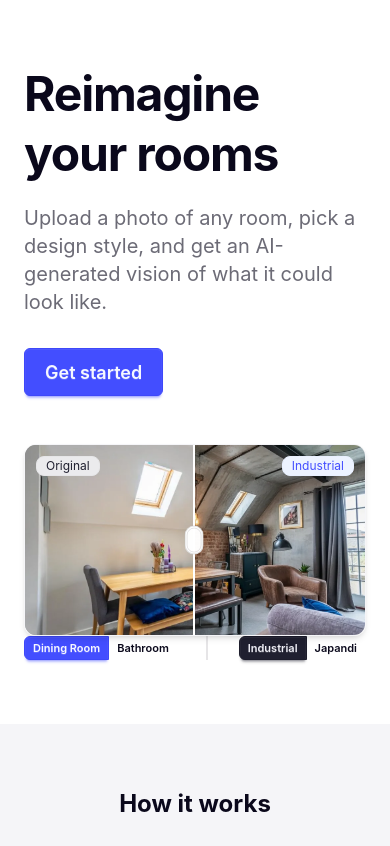
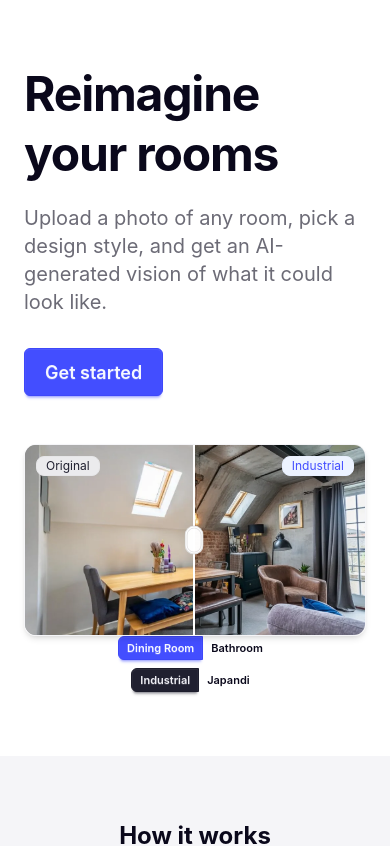
Before and after one commit to GitToby/visions, a React (Vite) app in the folder frontend/: page / in a window 390 px wide. Shown: the top 846 px of the page. Built offline with nearby package versions, Linux system fonts and the light colour scheme; no server answers; what openapi-fetch would draw is missing.

Commit message:
mobile ready buttons

```diff
--- a/frontend/src/pages/LandingPage.tsx
+++ b/frontend/src/pages/LandingPage.tsx
@@ -74,7 +74,7 @@ export function LandingPage() {
               afterLabel={ex.style}
             />
             {/* Room + style switcher */}
-            <div className="flex justify-center items-center gap-2">
+            <div className="flex flex-col sm:flex-row justify-center items-center gap-2">
               <div className="join">
                 {ROOMS.map((r, i) => (
                   <button
@@ -90,7 +90,7 @@ export function LandingPage() {
                   </button>
                 ))}
               </div>
-              <div className="divider divider-horizontal "></div>
+              <div className="divider divider-horizontal hidden sm:flex"></div>
               <div className="join">
                 {room.styles.map((s, i) => (
                   <button
```
